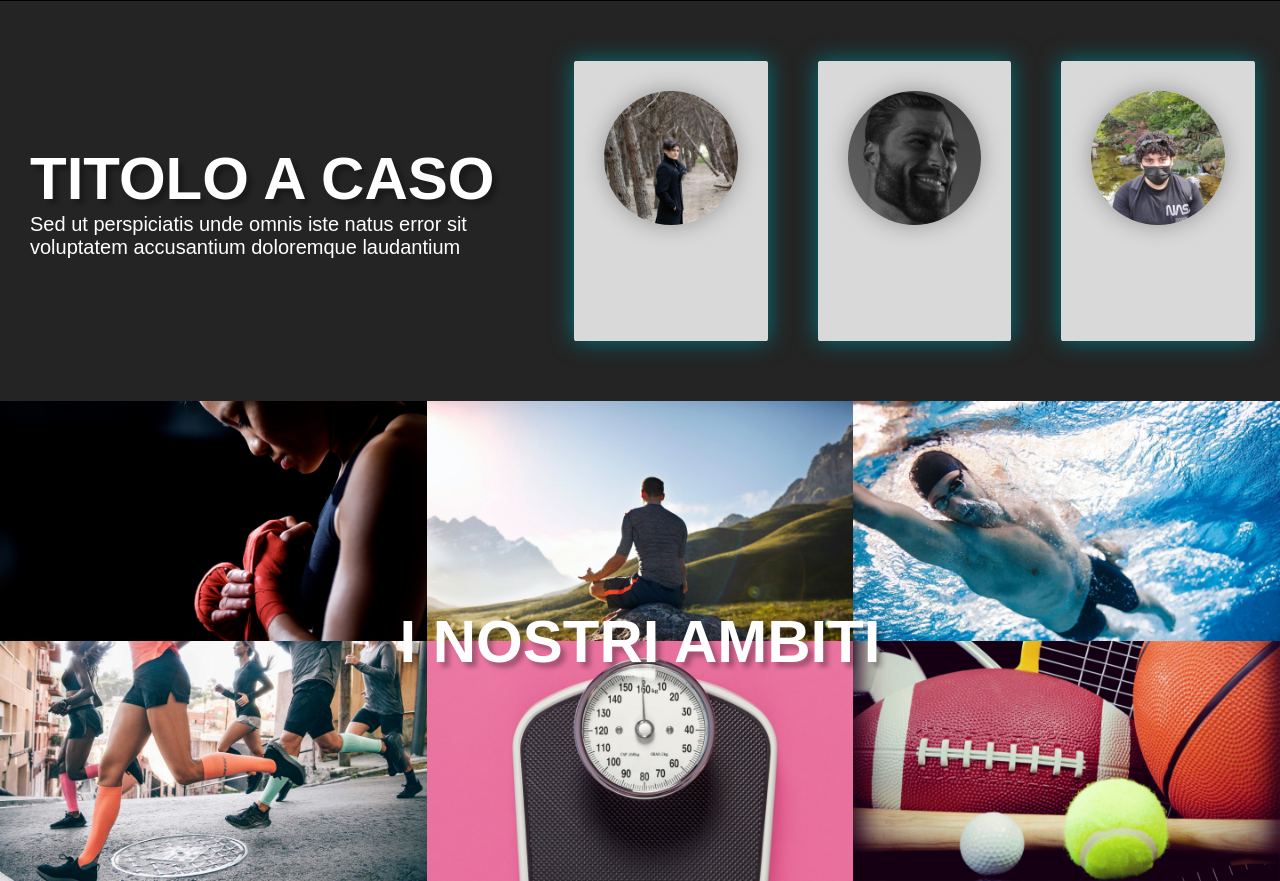
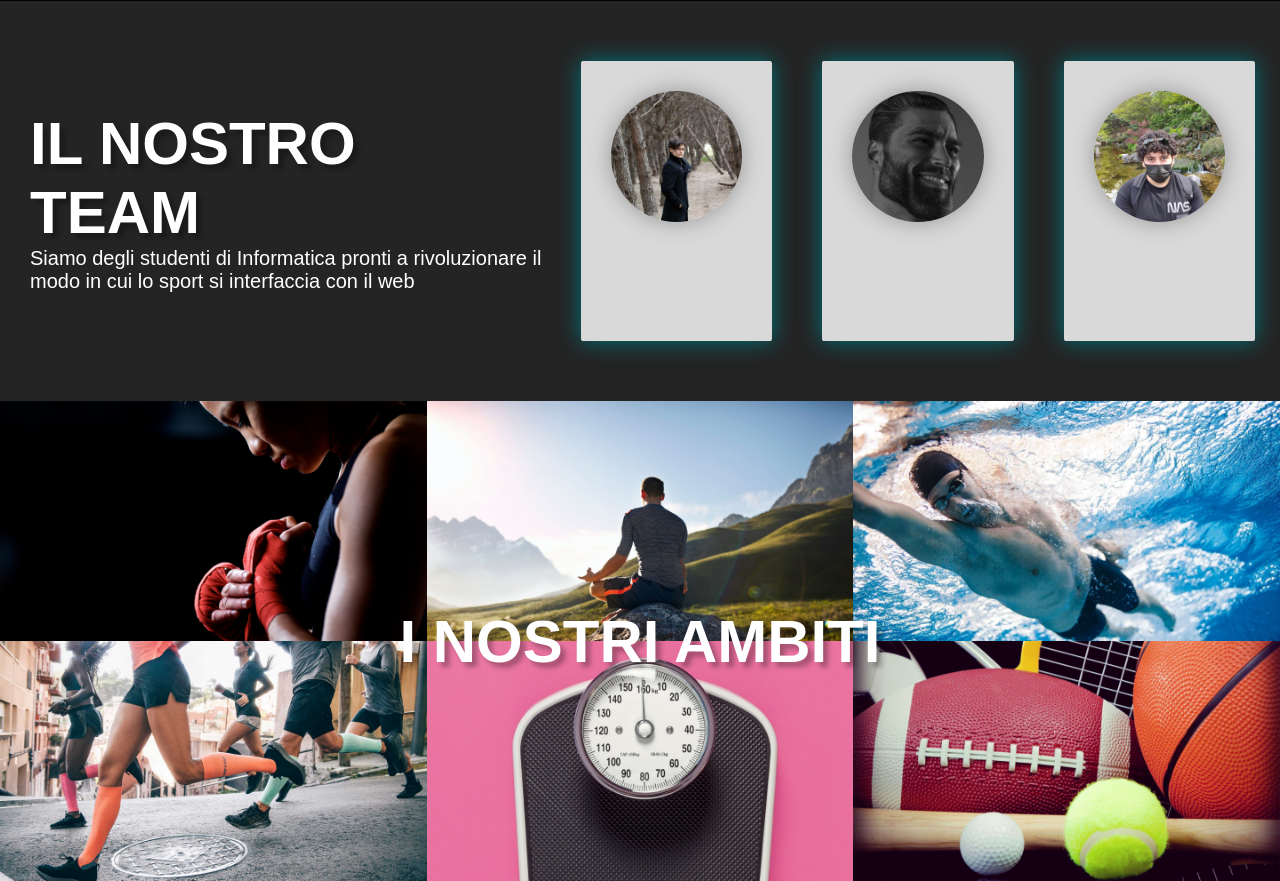
Before and after one commit to THESHADOW2030/Web, a PHP site: page / in a window 1280 px wide. Shown: the part 1199-2080 px from the top of the page. Run offline with PHP 8.4, Linux system fonts and the light colour scheme.

Commit message:
aggiunta le scritte in index

```diff
--- a/homepage/homepage.php
+++ b/homepage/homepage.php
@@ -176,7 +176,7 @@ if (!isset($_SESSION['user'])) {
                     ?>
                 </div>
                 <div class="col-sm-6">
-                    <img class= "card-img icona" src="../resources/images/pizza6000x6000.png">
+                    <img class= "card-img icona" src="../resources/icons/wight.png">
                 </div>
             </div>
                     <div class="modal fade" id="modalViewPeso" tabindex="-1" role="dialog"
--- a/index.html
+++ b/index.html
@@ -27,7 +27,7 @@
             </video>
             <div class="header-content">
                 <h1> La nuova maniera di fare Sport</h1>
-                <p>Lorem ipsum dolor sit amet, consectetur adipiscing elit. Illum,veritatis</p>
+                <p>Salute e tecnologia si incontrano</p>
                 <a href="#our_project">
                     <input type="button" class="test" value="Scopri di più">
                 </a>
@@ -53,10 +53,10 @@
         <div class="our-team smartphoneProva" >
             <div class="profile-card-content">
                 <h1 class="our-team-title" id="our-team-title-id">
-                    Titolo a caso
+                    Il nostro team
                 </h1>
                 <p class="our-team-text" id="our-team-text-id">
-                    Sed ut perspiciatis unde omnis iste natus error sit voluptatem accusantium doloremque laudantium
+                    Siamo degli studenti di Informatica pronti a rivoluzionare il modo in cui lo sport si interfaccia con il web
                    </p>
             </div>
                 <div class="profile-card">
@@ -105,37 +105,37 @@
                 <div class="container">
                     <img src="resources/images/box1920x1080.jpg" alt="Avatar" class="image">
                     <div class="overlay">
-                        <div class="text">Hello World</div>
+                        <div class="text">Box</div>
                     </div>
                 </div>
                 <div class="container">
                     <img src="resources/images/yoga1920x1080.jpg" alt="Avatar" class="image">
                     <div class="overlay">
-                        <div class="text">Hello World</div>
+                        <div class="text">Meditazione</div>
                     </div>
                 </div>
                 <div class="container">
                     <img src="resources/images/swim1920x1080.jpg" alt="Avatar" class="image">
                     <div class="overlay">
-                        <div class="text">Hello World</div>
+                        <div class="text">Nuoto</div>
                     </div>
                 </div>
                 <div class="container">
                     <img src="resources/images/run1920x1080.jpg" alt="Avatar" class="image">
                     <div class="overlay">
-                        <div class="text">Hello World</div>
+                        <div class="text">Calorie Bruciate</div>
                     </div>
                 </div>
                 <div class="container">
                     <img src="resources/images/weigth1920x1080.jpg" alt="Avatar" class="image">
                     <div class="overlay">
-                        <div class="text">Hello World</div>
+                        <div class="text">Tracciamento degli alimenti</div>
                     </div>
                 </div>
                 <div class="container">
                     <img src="resources/images/sport1920x1080.jpg" alt="Avatar" class="image">
                     <div class="overlay">
-                        <div class="text">Hello World</div>
+                        <div class="text">E tanto altro</div>
                     </div>
                 </div>
             </div>
--- a/resources/css/index.css
+++ b/resources/css/index.css
@@ -460,3 +460,13 @@
     /*Hide it*/
 
 }
+
+
+.containerHazem{
+    display: flex;
+    flex-wrap: wrap;
+}
+
+.itemHazem{
+    flex:  1 1 150px;
+}
```
